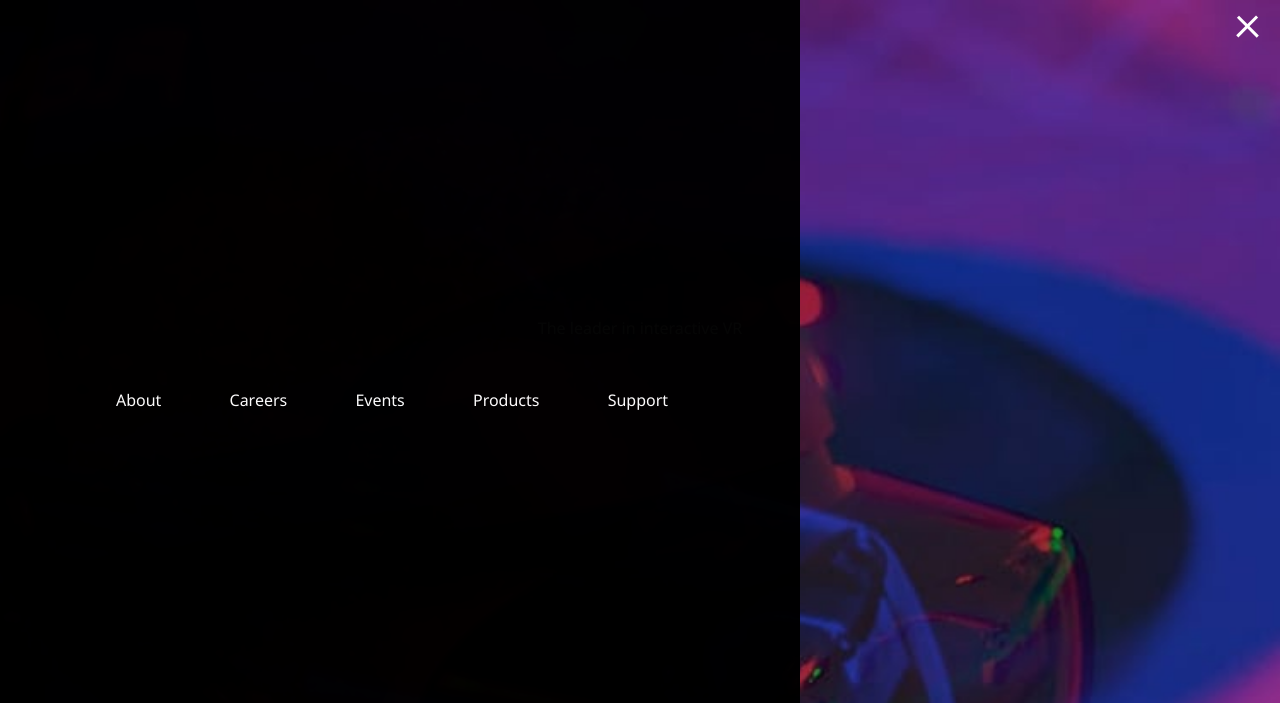
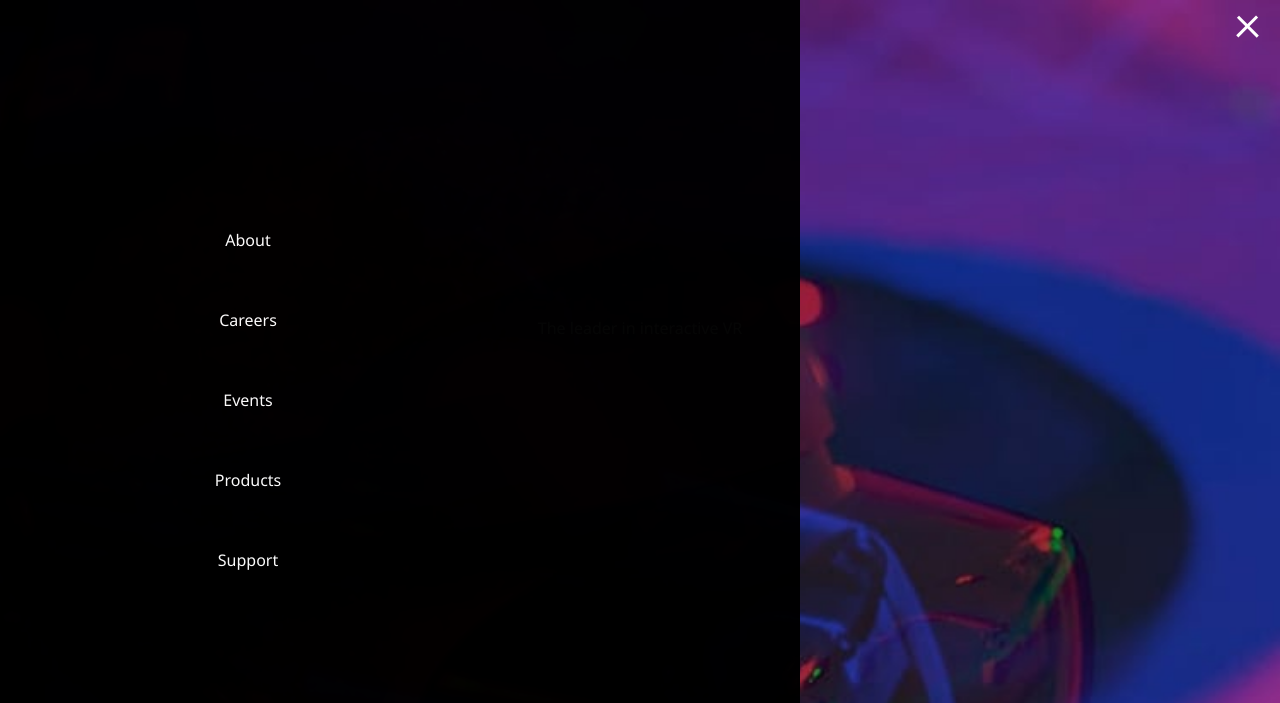
Before and after one commit to art5551/sass_library, a website built with Parcel: page src/index.html in a window 1280 px wide. Both pictures are taken after a click on the element 1250 px from the left and 26 px from the top of the page. Shown: the top 703 px of the page. Built offline with nearby package versions, Linux system fonts and the light colour scheme.

Commit message:
Menu works

```diff
--- a/src/index.html
+++ b/src/index.html
@@ -24,9 +24,17 @@
       <ul class="menu-nav">
         <li class="menu-nav__item">
           <a href="" class="menu-nav__link" active>About</a>
+        </li>
+        <li class="menu-nav__item">
           <a href="" class="menu-nav__link" active>Careers</a>
+        </li>
+        <li class="menu-nav__item">
           <a href="" class="menu-nav__link" active>Events</a>
+        </li>
+        <li class="menu-nav__item">
           <a href="" class="menu-nav__link" active>Products</a>
+        </li>
+        <li class="menu-nav__item">
           <a href="" class="menu-nav__link" active>Support</a>
         </li>
       </ul>
--- a/src/scss/components/_menu.scss
+++ b/src/scss/components/_menu.scss
@@ -105,6 +105,11 @@
     &__link {
       display: inline-block;
       padding: 2rem;
+      padding-right: 20rem;
+
+      &:hover {
+        color: gray;
+      }
     }
   }
 }
```
